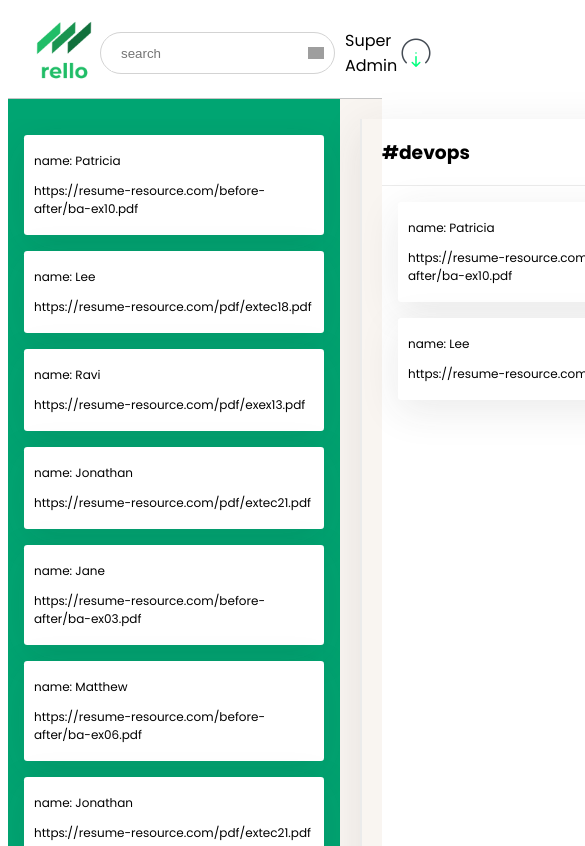
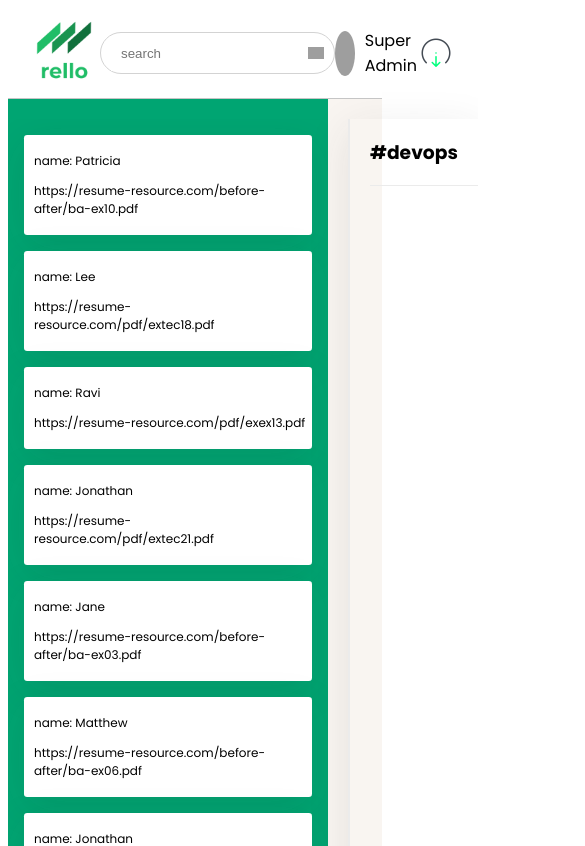
Before and after one commit to stepinfwd/react-draggable, a React (Create React App) app: page / in a window 390 px wide. Shown: the top 846 px of the page, 585 px wide, since content can reach past the window. Built offline with nearby package versions, Linux system fonts and the light colour scheme; grey boxes are pictures that could not be loaded.

Commit message:
added functionality to drag and drop to resumes and code cleaning done

```diff
--- a/src/App.js
+++ b/src/App.js
@@ -12,23 +12,7 @@ function App() {
   const [resume, setResume] = useState(initialData.record);
   const [currentRemoved, setcurrentRemoved] = useState("");
   const [category, setCategory] = useState([
-    {
-      id: 1,
-      name: "devops",
-      items: [
-        {
-          id: "id-1",
-          name: "Patricia",
-          resume: "https://resume-resource.com/before-after/ba-ex10.pdf",
-        },
-        {
-          id: "id-2",
-
-          name: "Lee",
-          resume: "https://resume-resource.com/pdf/extec18.pdf",
-        },
-      ],
-    },
+    { id: 1, name: "devops", items: [] },
     { id: 2, name: "backend", items: [] },
     { id: 3, name: "junior frontend", items: [] },
     { id: 4, name: "business developmnent", items: [] },
@@ -47,40 +31,51 @@ function App() {
   };
 
   const getList = (id) => id2List[id];
-  const [taggedResume, setTaggedResume] = useState(category[0].items);
 
+  // to get currently selected category
   const handleSelectedCategory = (selected) => {
     setselectedCategory(selected);
   };
 
+  // to reorder items within a droppable
   const reorder = (list, startIndex, endIndex) => {
     const result = [...list];
     const [removed] = result.splice(startIndex, 1);
     result.splice(endIndex, 0, removed);
     console.log("result", result);
-
+    return result;
+  };
+  // to move item from one droppable to another
+  const moveResume = (
+    source,
+    destination,
+    droppableSource,
+    droppableDestination
+  ) => {
+    const sourceClone = Array.from(source);
+    const destClone = Array.from(destination);
+    const [removed] = sourceClone.splice(droppableSource.index, 1);
+    setcurrentRemoved(removed);
+    destClone.splice(droppableDestination.index, 0, removed);
+    const result = {};
+    result[droppableSource.droppableId] = sourceClone;
+    result[droppableDestination.droppableId] = destClone;
     return result;
   };
 
+  // drag function for items using react beautiful dnd
   const onDragEnd = (result) => {
     const { source, destination } = result;
-    console.log("result is", result);
     if (!result.destination) {
-      console.log("called 1")
       return;
     }
-    // if (result.destination.index === result.source.index) {
-    //   console.log("called 1qw")
 
-    //   return;
-    // }
     if (source.droppableId === destination.droppableId) {
       const finalData = reorder(
         resume,
         result.source.index,
         result.destination.index
       );
-
       setResume(finalData);
     } else {
       const result = moveResume(
@@ -89,52 +84,17 @@ function App() {
         source,
         destination
       );
-      console.log("Called", result.droppable1);
       setResume(result.droppable1);
-      // setCategory( ...result.droppable2 );
-
-      // setselectedCategory(result.droppable2);
-      // const copy = [...result.droppable2];
-      // // setselectedCategory(selectedCategory.items[copy])
-      {
-        category.find((item) => item === selectedCategory).items.push(currentRemoved);
-      }
-      console.log("move result", result);
-      console.log("move resume", resume);
-      console.log("move category", category);
-    }
-    if (destination.droppableId === "droppable2") {
-      // setTaggedResume(...taggedResume, selectedCategory);
-      // console.log("tagged", taggedResume);
+      const newCategory = [];
+      // code to update newly dragged item to resume-droppable-container
+      category.forEach((item) => {
+        if (item === selectedCategory) item.items = result.droppable2;
+        newCategory.push(item);
+      });
+      setCategory(newCategory);
     }
   };
 
-  // Moves an item from one list to another list.
-  const moveResume = (
-    source,
-    destination,
-    droppableSource,
-    droppableDestination
-  ) => {
-    console.log("source", source);
-    console.log("destination", destination);
-    console.log("sourdroppableSourcece", droppableSource);
-    console.log("droppableDestination", droppableDestination);
-    const sourceClone = Array.from(source);
-    const destClone = Array.from(destination);
-    const [removed] = sourceClone.splice(droppableSource.index, 1);
-    console.log("remov", removed);
-    setcurrentRemoved(removed)
-    destClone.splice(droppableDestination.index, 0, removed);
-
-    const result = {};
-    result[droppableSource.droppableId] = sourceClone;
-    result[droppableDestination.droppableId] = destClone;
-
-    return result;
-  };
-  useEffect(() => {
-  }, [onDragEnd, moveResume]);
   return (
     <div className="App">
       <Header />
--- a/src/Layout/Header/Header.jsx
+++ b/src/Layout/Header/Header.jsx
@@ -12,7 +12,7 @@ function Header() {
       </a>
 
       <div className="header__center">
-        <input type="text" placeholder="search"/>
+        <input type="text" placeholder="search" />
         <img alt="" src={magnifier} />
       </div>
 
--- a/src/components/category/category-container-header.jsx
+++ b/src/components/category/category-container-header.jsx
@@ -1,4 +1,4 @@
-import React, { useState, useEffect } from "react";
+import React from "react";
 function CategoryContainerHeader({selectedCategory}) {
   return (
     <div className="category__container__header">
--- a/src/components/category/category-container.jsx
+++ b/src/components/category/category-container.jsx
@@ -1,30 +1,18 @@
-import React, { useState, useEffect } from "react";
+import React from "react";
 import SingleResume from "../resume/singleResume";
 import CategoryContainerHeader from "./category-container-header";
 function CategoryContainer({ selectedCategory, category }) {
-  const [input, setInput] = useState("");
-  const [messages, setMessages] = useState([]);
-
-  useEffect(() => {}, []);
-
-  const sendMessage = (e) => {
-    console.log(e);
-  };
   return (
     <div className="category__container mart-20">
-      {console.log("Selsecasd",selectedCategory)}
       <CategoryContainerHeader
         selectedCategory={selectedCategory}
         className="category__container__header"
       />
       <div className="category__container__inner">
-        {
-
-          category
+        {category
           .find((item) => item === selectedCategory)
           .items.map((innerItem, index) => (
             <>
-                {console.log("inneriteam is", innerItem)}
               <SingleResume resume={innerItem} key={index} />
             </>
           ))}
--- a/src/components/category/category-sidebar.jsx
+++ b/src/components/category/category-sidebar.jsx
@@ -1,4 +1,4 @@
-import React, { useState, useEffect } from "react";
+import React from "react";
 import listIcon from "../images/list.svg";
 import addIcon from "../images/plus.svg";
 
@@ -7,16 +7,6 @@ function CategorySidebar({
   setselectedCategory,
   handleSelectedCategory,
 }) {
-  // const [category, setcategory] = useState([
-  //   { id: 1, name: "devops" },
-  //   { id: 2, name: "backend" },
-  //   { id: 3, name: "junior frontend" },
-  //   { id: 4, name: "business developmnent" },
-  //   { id: 5, name: "Lead Engineer" },
-  // ]);
-
-  useEffect(() => {}, []);
-
   const handleAdd = () => {
     const channelName = prompt("add a new category");
   };
@@ -40,6 +30,7 @@ function CategorySidebar({
           </div>
         </div>
         <div className="sidebar__category__list">
+          {console.log("category inside sidebar", category)}
           {category.map((item, index) => (
             <p onClick={() => handleSelectedCategory(item)} key={index}>
               {item.name}
--- a/src/components/resume/resumeContainer.jsx
+++ b/src/components/resume/resumeContainer.jsx
@@ -1,10 +1,8 @@
-import React, { useState } from "react";
-import { initialData } from "../data";
+import React from "react";
 import SingleResume from "./singleResume";
 import { Draggable } from "react-beautiful-dnd";
 
-function ResumeContainer({ resume, category, selectedCategory }) {
-  // const [resumeData, setresumeData] = useState(initialData);
+function ResumeContainer({ resume }) {
   return (
     <div className="Resume__container__global">
       {resume.map((item, index) => (
--- a/src/components/resume/singleResume.jsx
+++ b/src/components/resume/singleResume.jsx
@@ -1,6 +1,5 @@
-import React, { useState, useEffect } from "react";
-import { Draggable } from "react-beautiful-dnd";
-function SingleResume({ resume, index }) {
+import React from "react";
+function SingleResume({ resume }) {
   return (
     <>
       <div className="singleResume__container">
--- a/src/scss/components/Header.scss
+++ b/src/scss/components/Header.scss
@@ -28,7 +28,7 @@
     height: 100px;
     margin-left: 20px;
     width: 4.5rem;
-    &__logout{
+    &__logout {
       width: 2rem;
       margin-left: 3px;
     }
@@ -61,5 +61,10 @@
   background-position: -10px;
 
   background-repeat: no-repeat;
-  background-image: url('https://media.istockphoto.com/photos/portrait-of-smiling-handsome-man-in-blue-tshirt-standing-with-crossed-picture-id1045886560?k=6&m=1045886560&s=612x612&w=0&h=hXrxai1QKrfdqWdORI4TZ-M0ceCVakt4o6532vHaS3I=');
+  background-image: url("https://media.istockphoto.com/photos/portrait-of-smiling-handsome-man-in-blue-tshirt-standing-with-crossed-picture-id1045886560?k=6&m=1045886560&s=612x612&w=0&h=hXrxai1QKrfdqWdORI4TZ-M0ceCVakt4o6532vHaS3I=");
 }
+@media only screen and (max-width: 1200px) {
+  .header__right {
+    width: 30vw;
+  }
+}
--- a/src/scss/components/single-resume.scss
+++ b/src/scss/components/single-resume.scss
@@ -1,7 +1,7 @@
 .singleResume__container {
   border-radius: 0.2rem;
   background-color: rgb(255, 255, 255);
-  width: 300px !important;
+  width: 18rem !important;
   padding: 5px;
   box-shadow: 0 10px 40px 0 rgba(47, 47, 47, 0.1);
   box-sizing: border-box;
```
Lines whose indentation alone changed are shown as unchanged.
